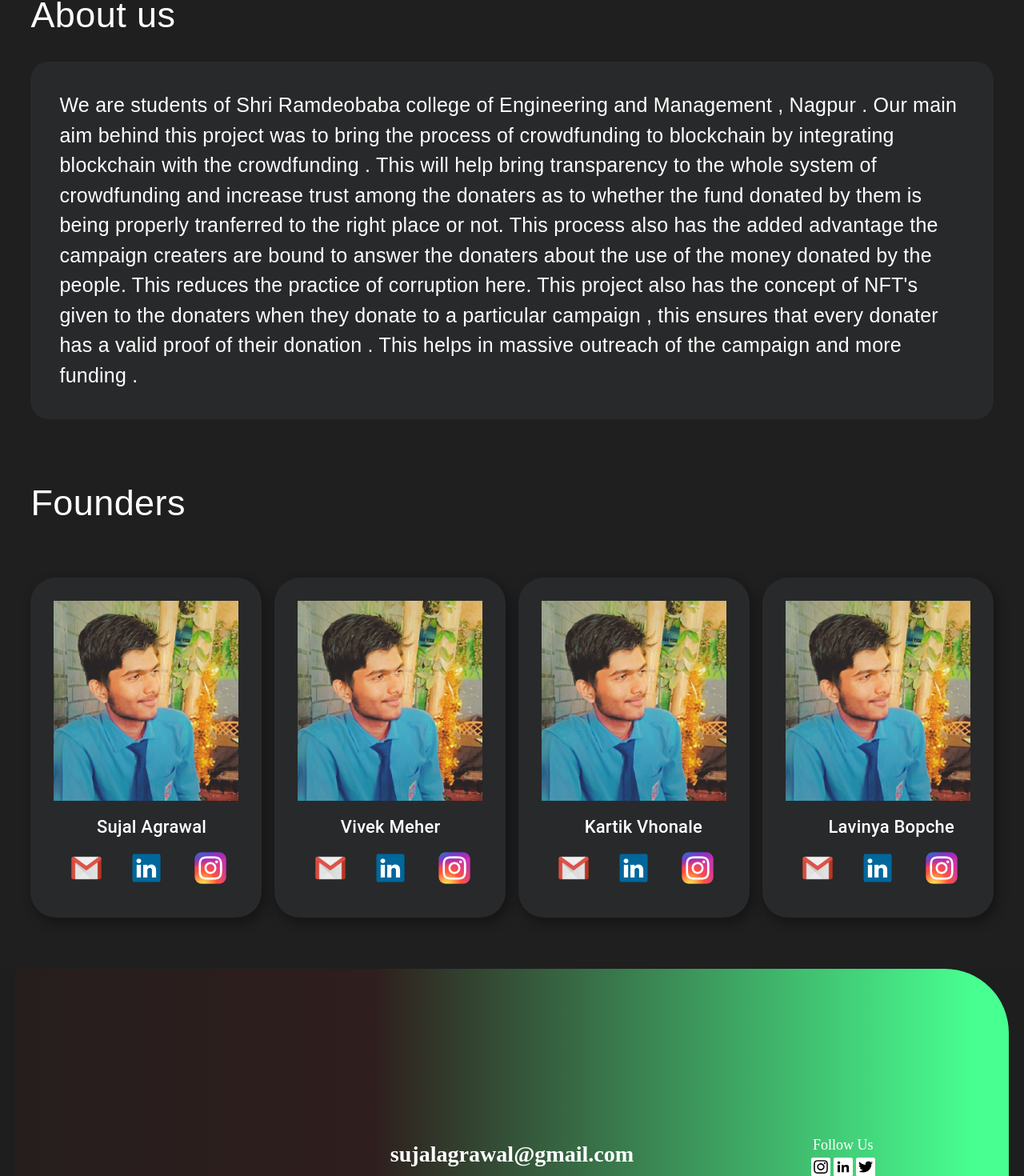
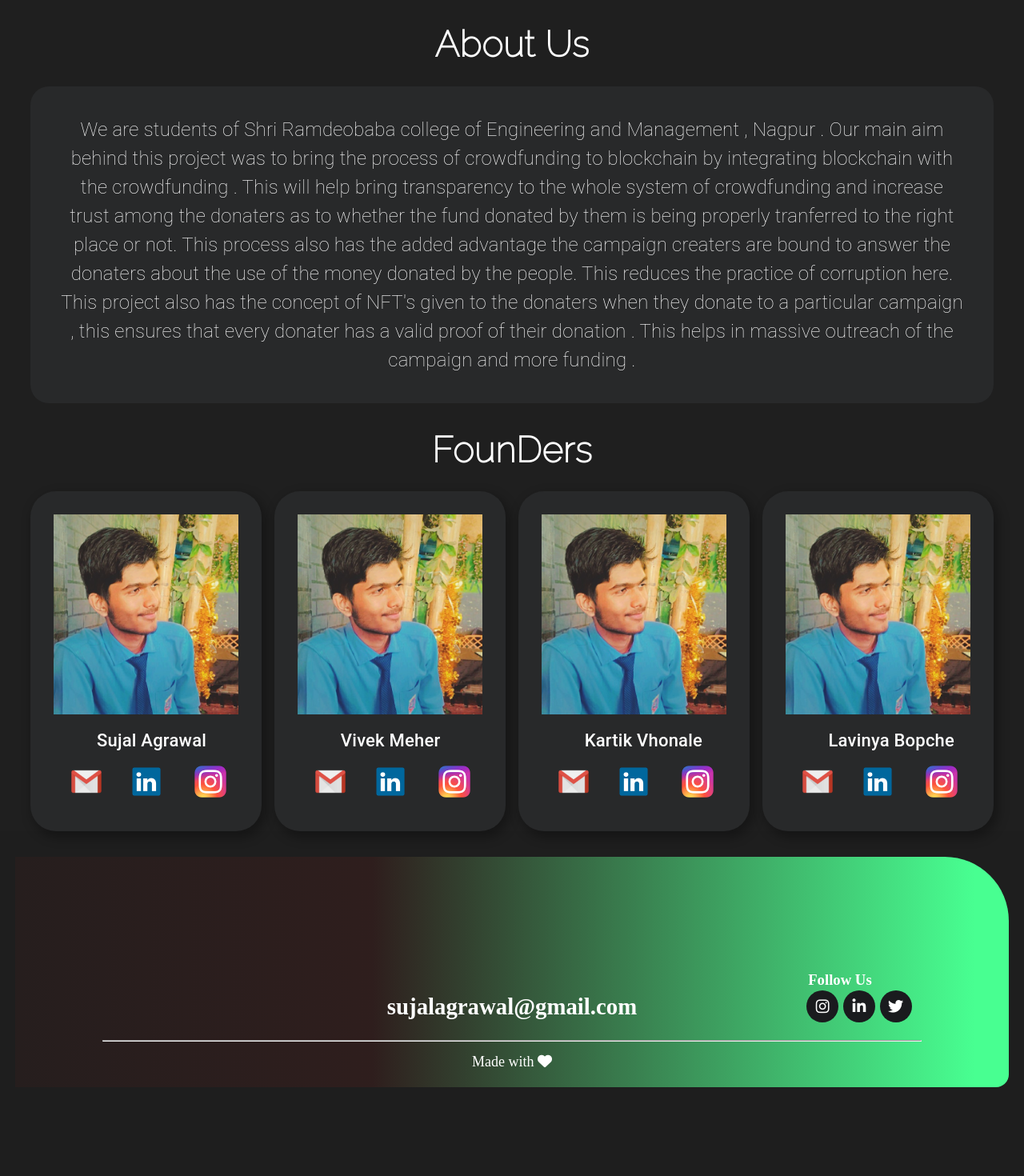
Before and after one commit to sujal1885/CrowdFundingDapp, a React (Vite) app in the folder crowdfunding/: page / in a window 1280 px wide. Shown: the part 794-2264 px from the top of the page at 80% size. After the commit the page ends 2177 px from the top, so only its background shows below. Built offline with nearby package versions, Linux system fonts and the light colour scheme.

Commit message:
Footer optimised

```diff
--- a/crowdfunding/src/App.jsx
+++ b/crowdfunding/src/App.jsx
@@ -13,7 +13,10 @@ function App () {
         <About />
         <Founders />
         <Footer />
+
+
         </>
+
     )
 }
 export default App
--- a/crowdfunding/src/components/About.jsx
+++ b/crowdfunding/src/components/About.jsx
@@ -2,39 +2,41 @@ import {Box,Typography} from '@mui/material'
 
 function About(){
     return(
+
+        <div id="About-Us">
+
         <Box
             sx={{
                 background:'#1F1F1F',
                 paddingLeft:'3%',
                 paddingRight:'3%',
                 paddingTop:'0.5%',
-                paddingBottom:'5%',
+                textAlign:'center',
             }}
         >
             <Typography
                 sx={{
                     color:'white',
-                    fontFamily: "'Poppins', sans-serif",
+                    fontFamily: "'Raleway', sans-serif",
                     fontSize:'45px',
-                    fontWeight:'500',
+                    fontWeight:'800',
+                    margin:'1.5% 0',
                 }}
             >
-                About us
+                About Us
             </Typography>
             <Box
                 sx={{
                     background:'#28292A',
                     padding:'3%',
-                    marginTop:'2%',
                     borderRadius:'23px',
                 }}
-            >
+                >
                 <Typography
                     sx={{
                         color:'white',
-                        fontSize:'25px',
-                        fontWeight:'300',
-                        fontFamily: "'Poppins', sans-serif",
+                        fontSize:'24px',
+                        fontWeight:'200',
                     }}
                 >
                     We are students of Shri Ramdeobaba college of Engineering and Management , Nagpur .
@@ -43,6 +45,8 @@ function About(){
                 </Typography>
             </Box>
         </Box>
+
+        </div>
     )
 }
 
--- a/crowdfunding/src/components/Footer.jsx
+++ b/crowdfunding/src/components/Footer.jsx
@@ -1,28 +1,27 @@
 import "./page.css";
-import insta  from "../assets/inst.jpg"
-import linkedin  from "../assets/link.jpg"
-import twitter from "../assets/twit.jpg"
-
 
 function Footer (){
     return (
         <>
-            <div className="footer">
+            <div className="footer" id="Footer">
                 <div className="content">
                     <div className="child1"></div>
                     <div className="child2">
-                        <h3>sujalagrawal@gmail.com</h3>
+                        <p>sujalagrawal@gmail.com</p>
                     </div>
-                    <div className="child3">
-                        <p>Follow Us</p>
-                        <a href=""><img src={insta} alt=""/></a>
-                        <a href=""><img src={linkedin} alt=""/></a>
-                        <a href=""><img src={twitter} alt=""/></a>
-
+                    <div className="child3"  >
+                        {/* <div> */}
+                            <h3>Follow Us</h3>
+                        {/* </div> */}
+                        <div >
+                            <a href=""><i class="fa-brands fa-instagram"></i></a>
+                            <a href=""><i class="fa-brands fa-linkedin-in"></i></a>
+                            <a href=""><i class="fa-brands fa-twitter"></i></a>
+                        </div>
                     </div>
                 </div>
                 <hr />
-                <p >Made with Love</p>
+                <p >Made with <i class="fa-solid fa-heart"></i></p>
             </div>
         </>
 
--- a/crowdfunding/src/components/Founders.jsx
+++ b/crowdfunding/src/components/Founders.jsx
@@ -9,25 +9,28 @@ import linkedin from '../assets/linkedin.jpeg'
 
 function Founders() {
     return (
+        <div id='Founders'>
+
+
             <Box
                 sx={{
                     background:'#1F1F1F',
                     paddingLeft:'3%',
                     paddingRight:'3%',
                     paddingTop:'0.5%',
-                    paddingBottom:'5%',
                 }}
             >
                 <Typography
                     sx={{
                         color:'white',
-                        fontFamily: "'Poppins', sans-serif",
+                        fontFamily: "'Raleway', sans-serif",
                         fontSize:'45px',
-                        fontWeight:'500',
-                        marginBottom:'5%',
+                        fontWeight:'800',
+                        textAlign:'center',
+                        margin:'1.5% 0'
                     }}
                 >
-                    Founders
+                    FounDers
                 </Typography>
                 <Grid container spacing={2}>
                  { FoundersData.map((item)=>{
@@ -110,6 +113,8 @@ function Founders() {
                        })}
                 </Grid>
             </Box>
+
+        </div>
     )
 }
 
--- a/crowdfunding/src/components/Header.jsx
+++ b/crowdfunding/src/components/Header.jsx
@@ -12,7 +12,8 @@ class Header extends Component{
         return (
             <>
                 <body>
-                    <header>
+
+                    <header id="Header">
                         <div>
                             <a href="">CWFunD</a>
                         </div>
--- a/crowdfunding/src/components/Home.jsx
+++ b/crowdfunding/src/components/Home.jsx
@@ -3,7 +3,7 @@ import "./page.css";
 function Home (){
     return (
         <>
-                <div className="Home">
+                <div className="Home" id="Home">
                     <div className="container"></div>
                     <div className="content">
                         <h3 style={{
--- a/crowdfunding/src/components/page.css
+++ b/crowdfunding/src/components/page.css
@@ -17,6 +17,7 @@ header {
     display: flex;
     justify-content: space-between;
     align-items: center;
+    height: 9vh;
 }
 
 header a {
@@ -24,6 +25,8 @@ header a {
     color: white;
     margin: 0rem 0rem;
     font-size: 2rem;
+    font-family: 'raleway', sans-serif;
+    font-weight: 600;
 }
 
 header ul {
@@ -33,8 +36,9 @@ header ul {
 
 header ul li {
     margin: 0rem 1rem;
-    padding: 0.3rem 1.3rem;
+    padding: 0.5rem 1.4rem;
     font-size: 1rem;
+    font-weight: 500;
     border-radius: 3rem;
     cursor: pointer;
     font-family: 'Poppins', sans-serif;
@@ -86,36 +90,72 @@ header ul li:hover {
 
 .footer {
     background: linear-gradient(270deg, #48FF91 3.43%, rgba(81, 30, 27, 0.319792) 64.04%, rgba(16, 3, 2, 0) 133.76%);
-    height: 40vh;
-    margin: 0 1.2rem;
-    margin-bottom: 1.5rem;
+    height: 18rem;
+    margin: 2rem 1.2rem 1.5rem 1.2rem;
+    padding: 1rem 1rem;
     border-top-right-radius: 5rem;
     border-bottom-right-radius: 1rem;
     text-align: center;
-    align-items: center;
+    display: flex;
+    flex-direction: column;
+    overflow: hidden;
 }
 
 .footer .content {
-    height: 33vh;
+    height: 30vh;
+    margin: 5px 0;
     display: grid;
     grid-template-columns: 1fr 1fr 1fr;
     justify-content: space-between;
     align-items: end;
+    overflow: hidden;
 }
 
-.footer .content .child2 {
-    padding-bottom: 1rem;
-    font-size: 1.5rem;
+.footer .content .child2 p {
+    font-size: 1.8rem;
+    font-weight: bold;
+    padding-bottom: 5px;
     color: white;
 }
 
-.footer .content .child3 img {
-    width: 1.5rem;
-    height: 1.5rem;
-    background-color: white;
-    padding: 0.2rem;
-    margin: 0 2px;
-    border-radius: 10%;
+.footer .content .child3 {
+    color: white;
+    display: flex;
+    flex-direction: column;
+    align-items: start;
+    justify-self: right;
+    padding-right: 8vw;
+    padding-bottom: 5px;
+}
+
+.footer .content .child3 h3 {
+    padding-left: 5px; ;
+}
+
+.footer .content .child3 a{
+    margin: 0.15em;
+    position: relative;
+    font-size: 1.2em;
+    color: #fff;
+}
+
+.footer .content .child3 a i {
+    width: 40px;
+    height: 40px;
+    margin: 2px 0;
+    padding-top: 10px;
+    border-radius: 100%;
+    /* background: linear-gradient(45deg, #00B5F5, #002A8F); */
+    /* background: linear-gradient(270deg, #48FF91 3.43%, rgba(16, 3, 2, 0) 133.76%, rgba(81, 30, 27, 0.319792) 64.04%); */
+    background-color: #1A1B1E;
+    transition: all 265ms ease-out;
+}
+
+.footer .content .child3 a:hover i {
+    transform: scale(1.4);
+    color:  #1A1B1E;
+    background: transparent;
+    transition: all 265ms ease-in;
 }
 
 .footer hr {
@@ -162,4 +202,18 @@ header ul li:hover {
         font-size: 100px;
         cursor: pointer;
     }
+
+    .footer .content .child2 p {
+        font-size: 1.4rem;
+    }
 }
+
+@media screen and ( max-width:375px ){
+    .footer .content {
+        display: inline-flex;
+        flex-direction: column;
+        align-self: center;
+        text-align: center;
+        /* margin: auto; */
+    }
+}
```
